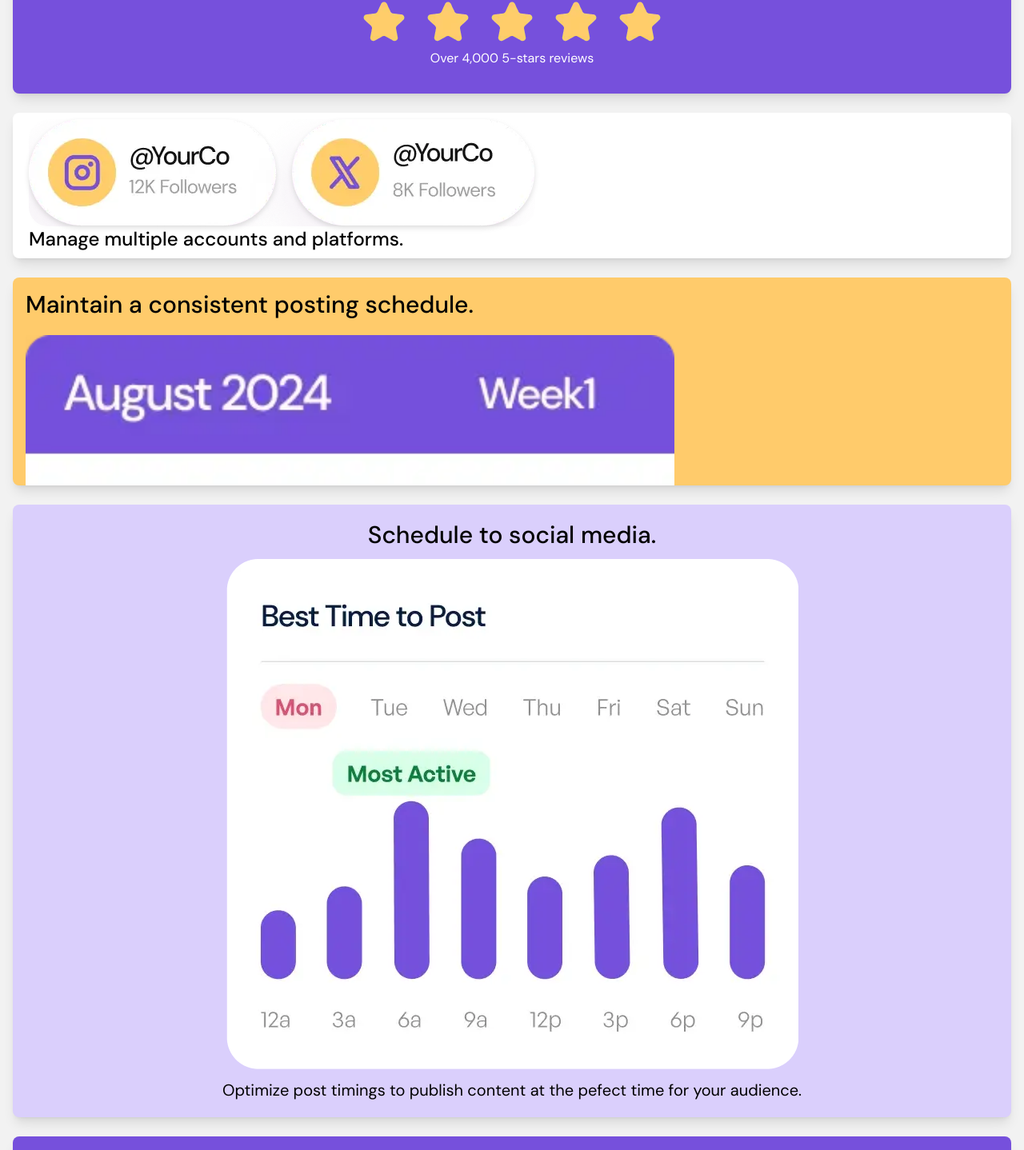
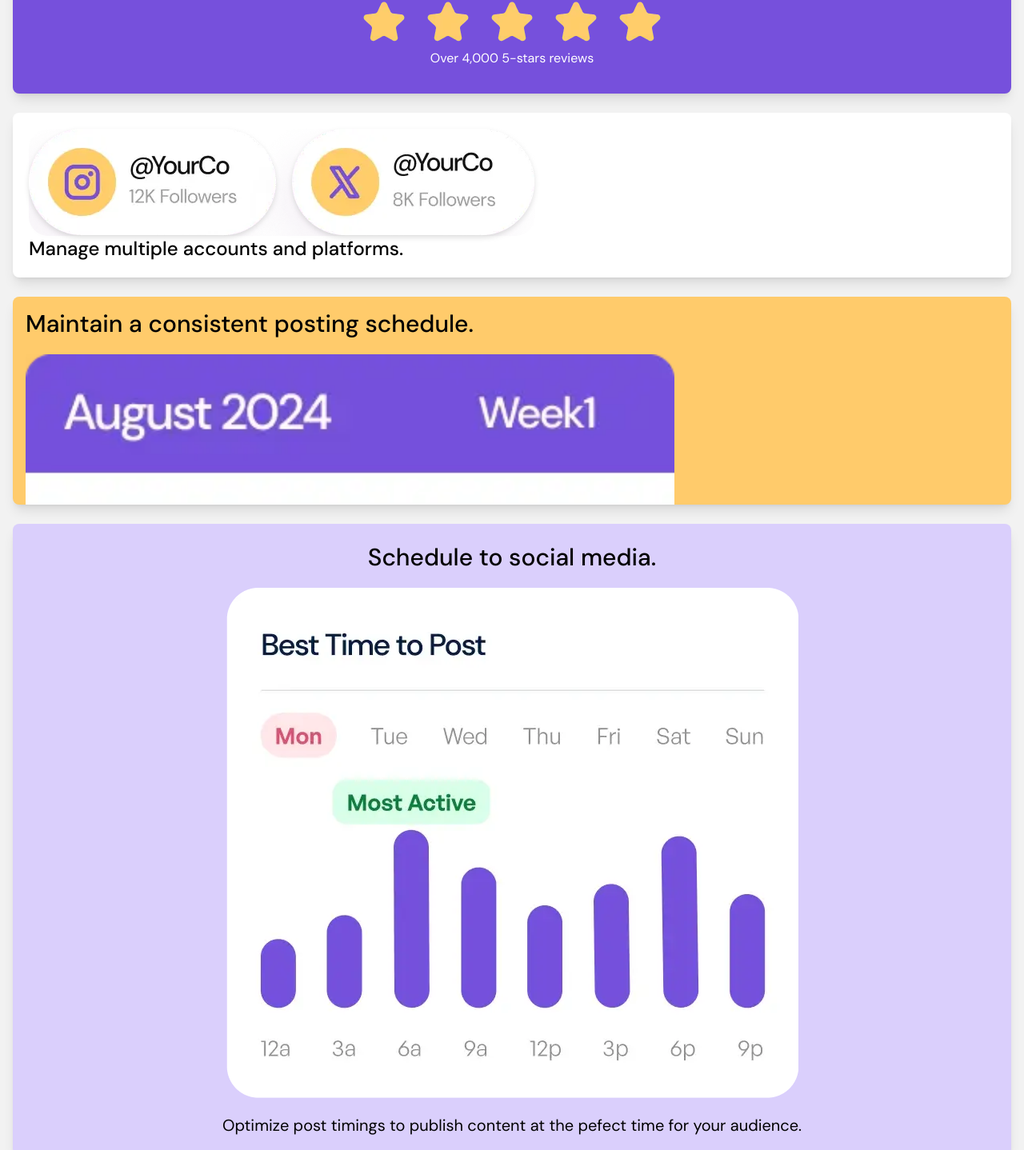
Before and after one commit to Alejo2304/bentoGrid, a React (Vite) app: page / in a window 1280 px wide. Shown: the part 203-1641 px from the top of the page at 80% size. Built offline with nearby package versions, Linux system fonts and the light colour scheme.

Commit message:
PADDING CORRECTED | WhiteContainer & Purple100Container
Fixed minor issues with padding to match the original design.

```diff
--- a/src/components/Containers.jsx
+++ b/src/components/Containers.jsx
@@ -33,7 +33,7 @@ export function Yellow100Container({ text, emText, imgPath, imgAlt }) {
 
 export function WhiteContainer({ text, imgPath, imgAlt }) {
     return (
-        <div className="bg-white rounded-lg shadow-lg px-5 py-2">
+        <div className="bg-white rounded-lg shadow-lg p-5">
             <img className="drop-shadow-md rounded-[1lh]" src={imgPath} alt={imgAlt} />
             <h1 className="font-dmsans font-medium text-2xl pr-4">{text}</h1>
         </div>
@@ -82,7 +82,7 @@ export function PurpleContainer({ text, imgPath, imgAlt }) {
 
 export function Purple100Container({ textTitle, textDescription, imgPath, imgAlt }) {
     return (
-        <div className="flex flex-col items-center justify-center bg-purple-100 rounded-lg shadow-lg space-y-3 p-5">
+        <div className="flex flex-col items-center justify-center bg-purple-100 rounded-lg shadow-lg space-y-5 px-5 py-6">
             <h1 className="font-dmsans font-medium text-center text-3xl">{textTitle}</h1>
             <img src={imgPath} alt={imgAlt} />
             <p className="font-dmsans font-normal text-xl text-center px-5 ">{textDescription}</p>
```
